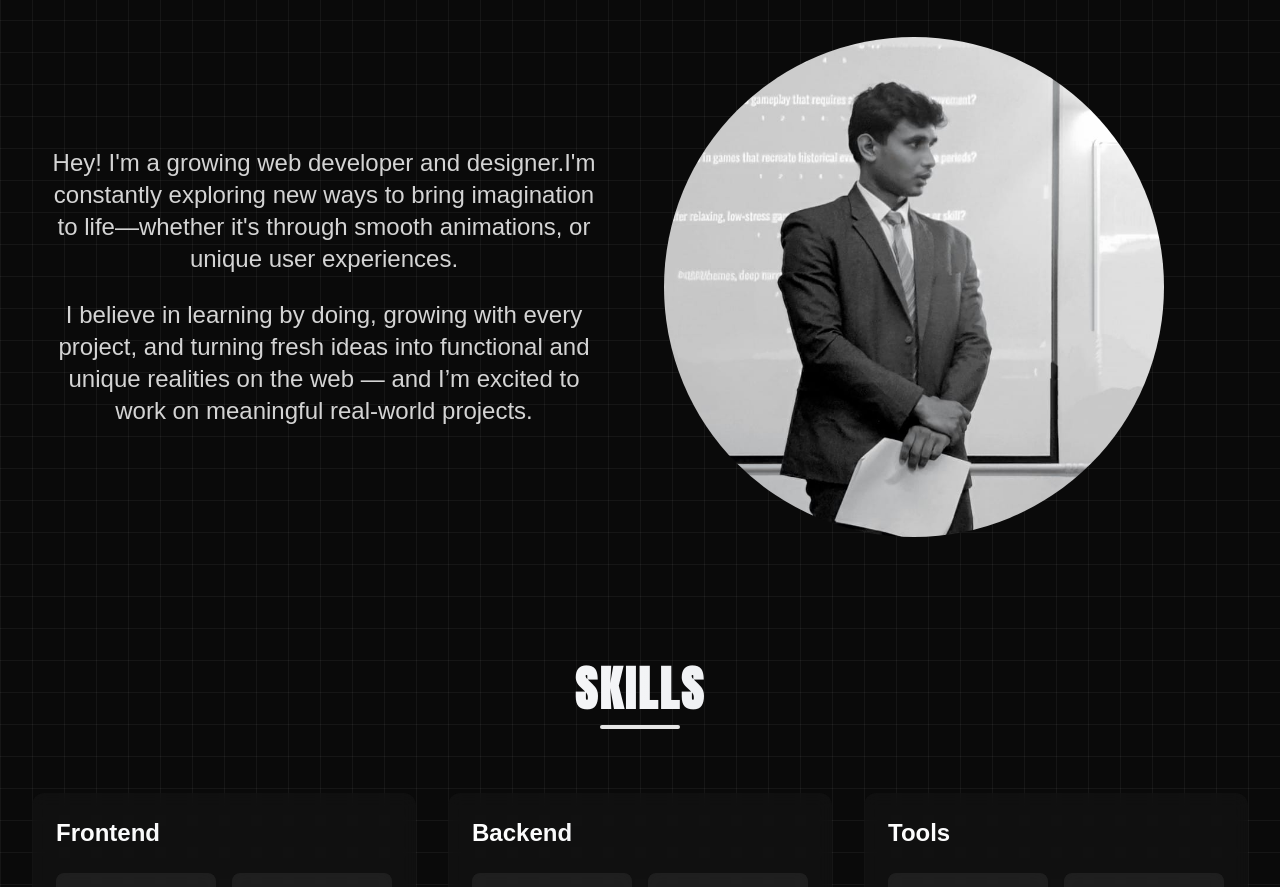
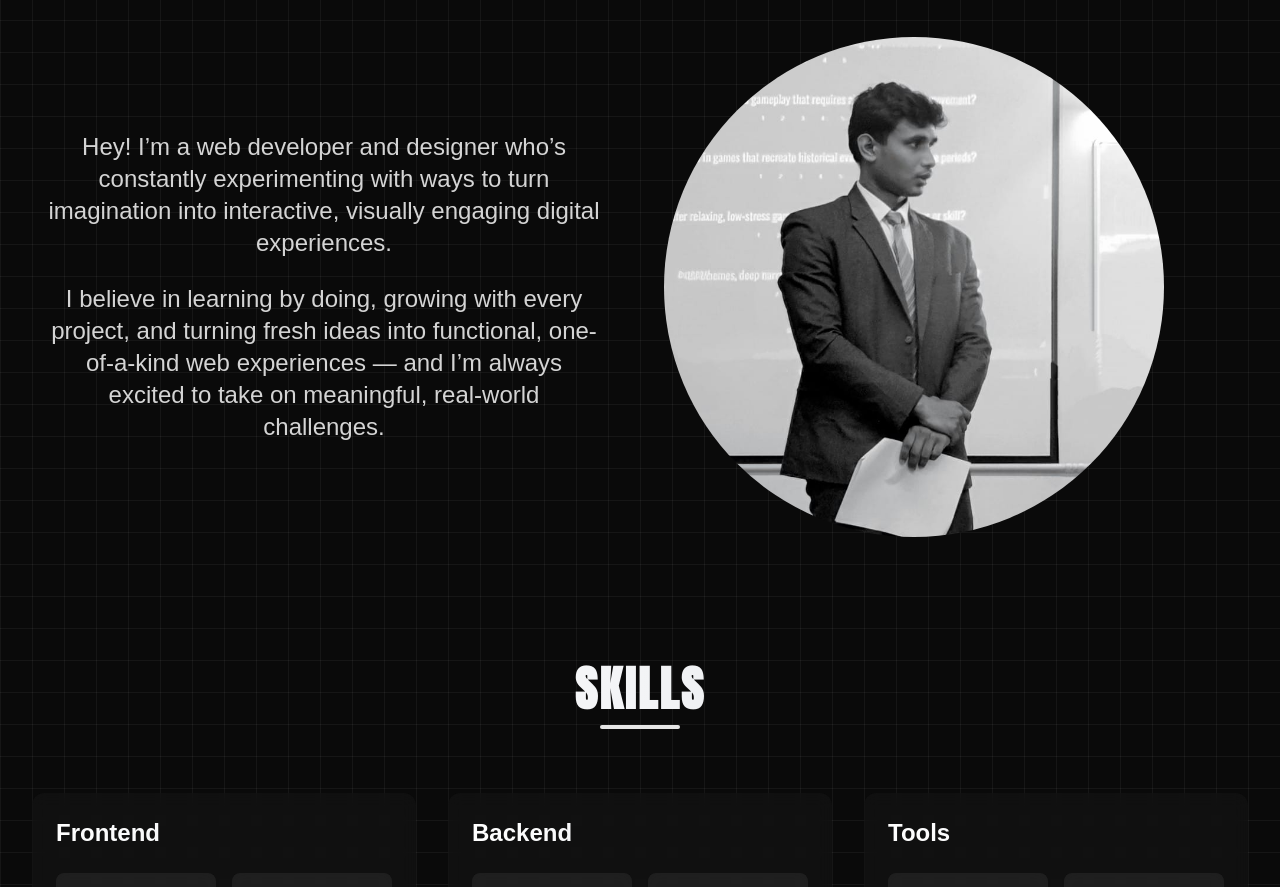
Before and after one commit to UDAYY2508/Portfolio, a React (Vite) app: page / in a window 1280 px wide. Shown: the part 940-1827 px from the top of the page. Built offline with nearby package versions, Linux system fonts and the light colour scheme; a web font is replaced by a local one.

Commit message:
Refactor About component for improved readability and maintainability

```diff
--- a/src/components/About.jsx
+++ b/src/components/About.jsx
@@ -140,7 +140,9 @@ function About({ darkMode }) {
                                     }`}
                                     variants={fadeInUp}
                                 >
-                                    Hey! I'm a growing web developer and designer.I'm constantly exploring new ways to bring imagination to life—whether it's through smooth animations, or unique user experiences.
+                                    Hey! I’m a web developer and designer who’s constantly experimenting with ways to turn imagination into interactive, visually engaging digital experiences.
+
+
                                 </motion.p>
                                 <motion.p
                                    className={`text-xl md:text-2xl text-center  max-w-2xl px-4 ${
@@ -148,7 +150,7 @@ function About({ darkMode }) {
                                 }`}
                                     variants={fadeInUp}
                                 >
-                                    I believe in learning by doing, growing with every project, and turning fresh ideas into functional and unique realities on the web — and I’m excited to work on meaningful real-world projects.
+                                   I believe in learning by doing, growing with every project, and turning fresh ideas into functional, one-of-a-kind web experiences — and I’m always excited to take on meaningful, real-world challenges.
                                 </motion.p>
                             </motion.div>
                             <motion.div
--- a/src/index.css
+++ b/src/index.css
@@ -1,7 +1,6 @@
 
 @import url('https://fonts.googleapis.com/css2?family=Hurricane&display=swap');
 @import url('https://fonts.googleapis.com/css2?family=Anton&display=swap');
-@import url('https://fonts.googleapis.com/css2?family=Spectral:ital,wght@0,200;0,300;0,400;0,500;0,600;0,700;0,800;1,200;1,300;1,400;1,500;1,600;1,700;1,800&display=swap');
 @import "tailwindcss";
 body{
   background-color: #000;
@@ -10,9 +9,11 @@ body{
   height: 200vh;
 }
 html {
+
   -webkit-font-smoothing: antialiased;
   -moz-osx-font-smoothing: grayscale;
   text-rendering: optimizeLegibility;
+  scroll-behavior: smooth;
 }
 .font-Anton{
   font-family: 'Anton', sans-serif;
```
